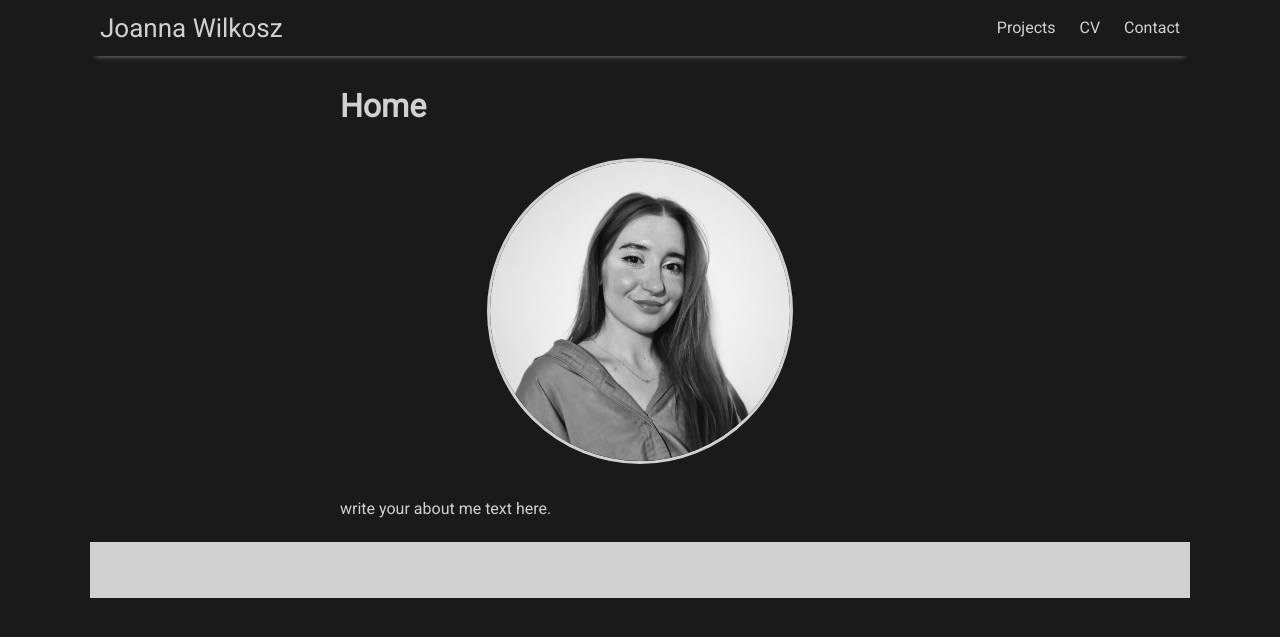
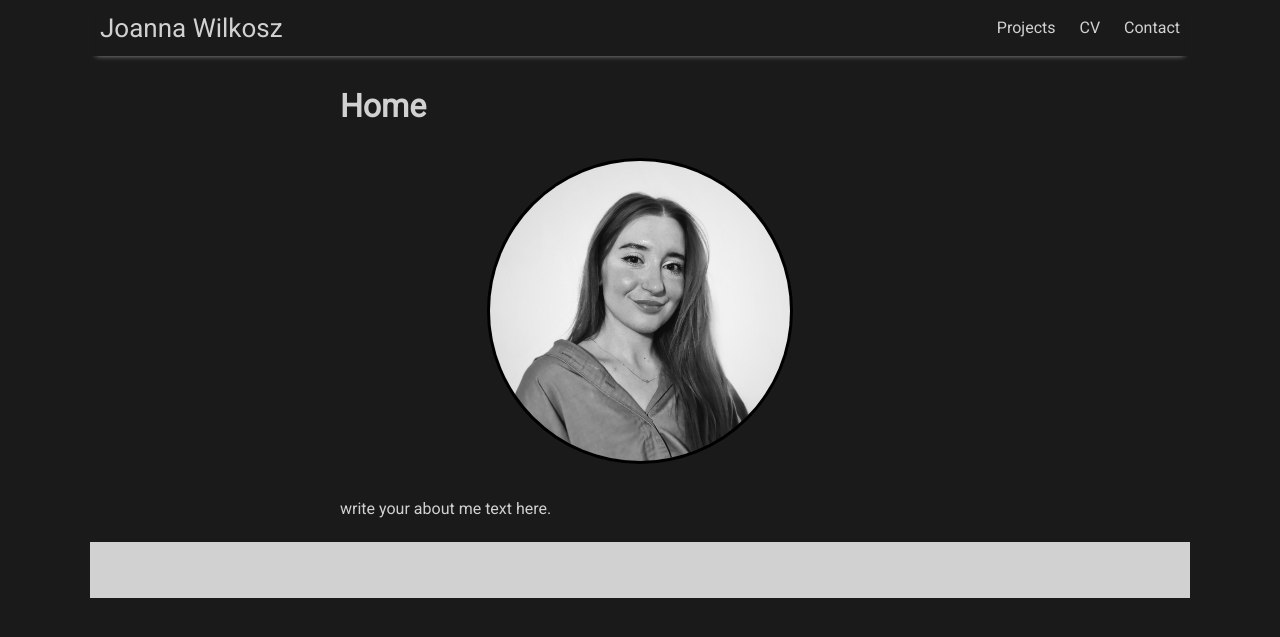
Before and after one commit to joanna-wi/joanna-wi.github.io, a Jekyll site: the page built from index.md, in a window 1280 px wide. Shown: the top 637 px of the page. Built offline with Jekyll 4.4.1, drawn with Linux system fonts in a browser that asks for light colours; nearby versions of some CDN libraries.

Commit message:
Update main.scss

```diff
--- a/assets/css/main.scss
+++ b/assets/css/main.scss
@@ -30,7 +30,7 @@ $rss-color: #ff6600;
 
 
 .home { text-align:center; }
-.profile-photo { width:300px; height:300px; border-radius:50%; object-fit:cover; display:block; margin:2rem auto; border:3px solid #d1d1d1; }
+.profile-photo { width:300px; height:300px; border-radius:50%; object-fit:cover; display:block; margin:2rem auto; border:3px solid black; }
 .home p { max-width:650px; margin:0 auto; text-align:left; }
 
 
```
